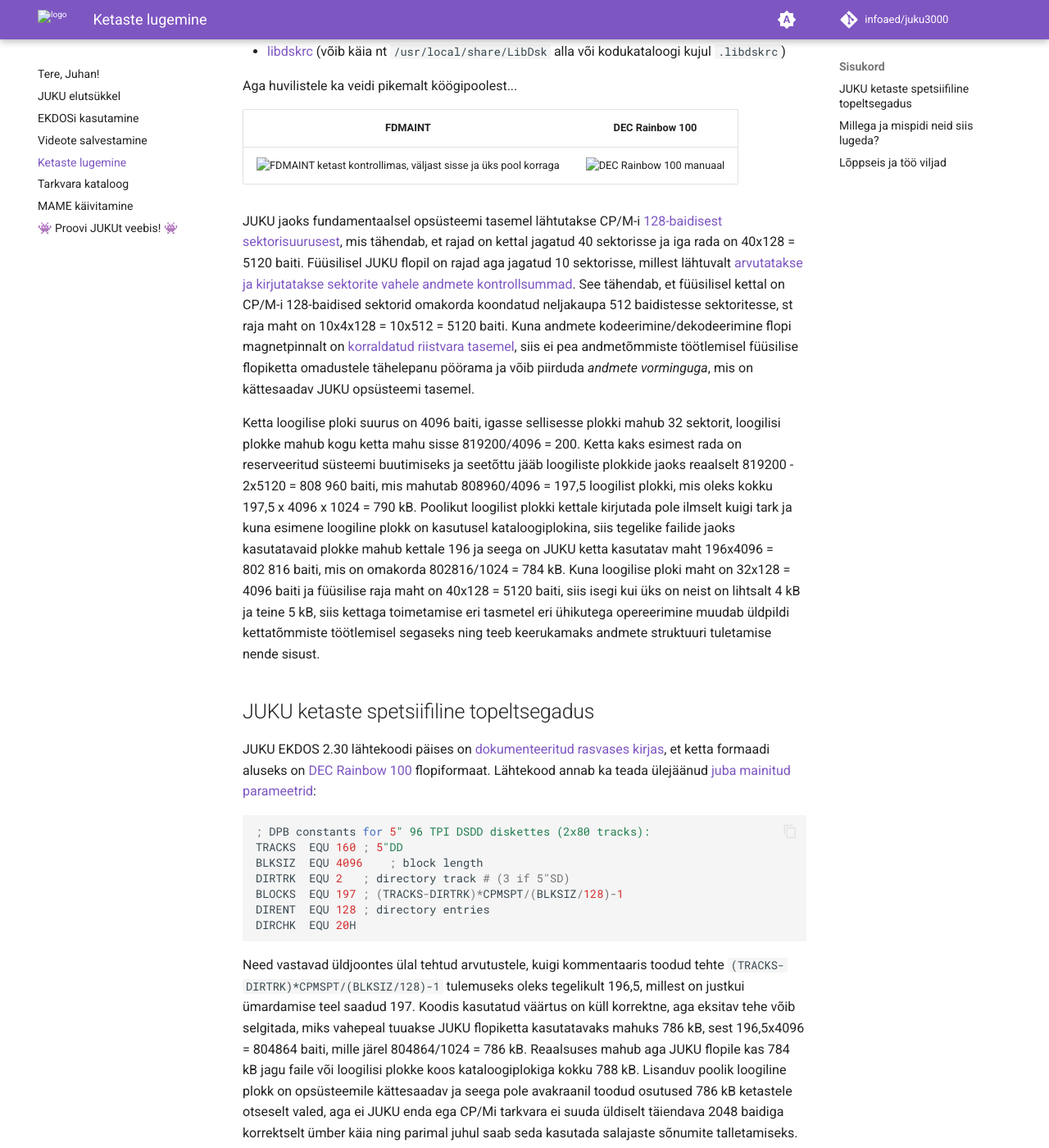
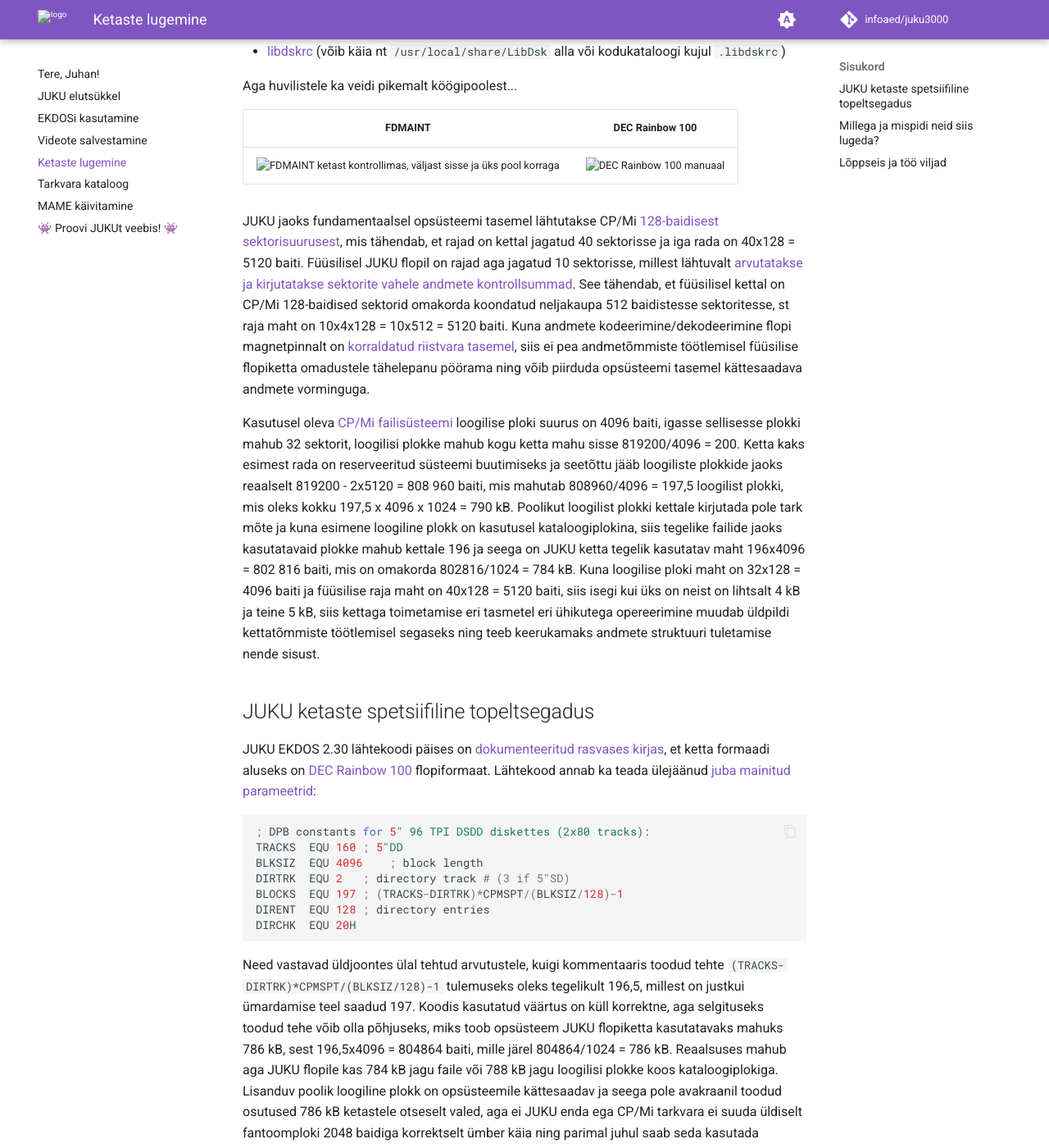
Before and after one commit to infoaed/juku3000, an MkDocs documentation site: the page built from docs/kettad.md, in a window 1280 px wide and 1400 px high, scrolled down 611 px. Shown: the whole window at 82% size. Built offline with MkDocs 1.6.1 and Material for MkDocs 9.7.7, drawn with Linux system fonts in a browser that asks for light colours; comment, search, counter and statistics services are not loaded; some of the changed text lies outside the part shown.

Commit message:
Update kettad.md

````diff
--- a/docs/kettad.md
+++ b/docs/kettad.md
@@ -15,9 +15,9 @@
 :-------------------------:|:-------------------------:
 ![FDMAINT ketast kontrollimas, väljast sisse ja üks pool korraga](/images/disk5.png)  |  ![DEC Rainbow 100 manuaal](/images/rainbow-logo.png)
 
-JUKU jaoks fundamentaalsel opsüsteemi tasemel lähtutakse CP/M-i [128-baidisest sektorisuurusest](https://en.wikipedia.org/wiki/CP/M#Basic_Input_Output_System), mis tähendab, et rajad on kettal jagatud 40 sektorisse ja iga rada on 40x128 = 5120 baiti. Füüsilisel JUKU flopil on rajad aga jagatud 10 sektorisse, millest lähtuvalt [arvutatakse ja kirjutatakse sektorite vahele andmete kontrollsummad](https://en.wikipedia.org/wiki/Modified_frequency_modulation#MFM_coding). See tähendab, et füüsilisel kettal on CP/M-i 128-baidised sektorid omakorda koondatud neljakaupa 512 baidistesse sektoritesse, st raja maht on 10x4x128 = 10x512 = 5120 baiti. Kuna andmete kodeerimine/dekodeerimine flopi magnetpinnalt on [korraldatud riistvara tasemel](https://en.wikipedia.org/wiki/Western_Digital_FD1771), siis ei pea andmetõmmiste töötlemisel füüsilise flopiketta omadustele tähelepanu pöörama ja võib piirduda _andmete vorminguga_, mis on kättesaadav JUKU opsüsteemi tasemel.
+JUKU jaoks fundamentaalsel opsüsteemi tasemel lähtutakse CP/Mi [128-baidisest sektorisuurusest](https://en.wikipedia.org/wiki/CP/M#Basic_Input_Output_System), mis tähendab, et rajad on kettal jagatud 40 sektorisse ja iga rada on 40x128 = 5120 baiti. Füüsilisel JUKU flopil on rajad aga jagatud 10 sektorisse, millest lähtuvalt [arvutatakse ja kirjutatakse sektorite vahele andmete kontrollsummad](https://en.wikipedia.org/wiki/Modified_frequency_modulation#MFM_coding). See tähendab, et füüsilisel kettal on CP/Mi 128-baidised sektorid omakorda koondatud neljakaupa 512 baidistesse sektoritesse, st raja maht on 10x4x128 = 10x512 = 5120 baiti. Kuna andmete kodeerimine/dekodeerimine flopi magnetpinnalt on [korraldatud riistvara tasemel](https://en.wikipedia.org/wiki/Western_Digital_FD1771), siis ei pea andmetõmmiste töötlemisel füüsilise flopiketta omadustele tähelepanu pöörama ning võib piirduda opsüsteemi tasemel kättesaadava andmete vorminguga.
 
-Ketta loogilise ploki suurus on 4096 baiti, igasse sellisesse plokki mahub 32 sektorit, loogilisi plokke mahub kogu ketta mahu sisse 819200/4096 = 200. Ketta kaks esimest rada on reserveeritud süsteemi buutimiseks ja seetõttu jääb loogiliste plokkide jaoks reaalselt 819200 - 2x5120 = 808 960 baiti, mis mahutab 808960/4096 = 197,5 loogilist plokki, mis oleks kokku 197,5 x 4096 x 1024 = 790 kB. Poolikut loogilist plokki kettale kirjutada pole ilmselt kuigi tark ja kuna esimene loogiline plokk on kasutusel kataloogiplokina, siis tegelike failide jaoks kasutatavaid plokke mahub kettale 196 ja seega on JUKU ketta kasutatav maht 196x4096 = 802 816 baiti, mis on omakorda 802816/1024 = 784 kB. Kuna loogilise ploki maht on 32x128 = 4096 baiti ja füüsilise raja maht on 40x128 = 5120 baiti, siis isegi kui üks on neist on lihtsalt 4 kB ja teine 5 kB, siis kettaga toimetamise eri tasmetel eri ühikutega opereerimine muudab üldpildi kettatõmmiste töötlemisel segaseks ning teeb keerukamaks andmete struktuuri tuletamise nende sisust.
+Kasutusel oleva [CP/Mi failisüsteemi](https://en.wikipedia.org/wiki/CP/M#File_system) loogilise ploki suurus on 4096 baiti, igasse sellisesse plokki mahub 32 sektorit, loogilisi plokke mahub kogu ketta mahu sisse 819200/4096 = 200. Ketta kaks esimest rada on reserveeritud süsteemi buutimiseks ja seetõttu jääb loogiliste plokkide jaoks reaalselt 819200 - 2x5120 = 808 960 baiti, mis mahutab 808960/4096 = 197,5 loogilist plokki, mis oleks kokku 197,5 x 4096 x 1024 = 790 kB. Poolikut loogilist plokki kettale kirjutada pole tark mõte ja kuna esimene loogiline plokk on kasutusel kataloogiplokina, siis tegelike failide jaoks kasutatavaid plokke mahub kettale 196 ja seega on JUKU ketta tegelik kasutatav maht 196x4096 = 802 816 baiti, mis on omakorda 802816/1024 = 784 kB. Kuna loogilise ploki maht on 32x128 = 4096 baiti ja füüsilise raja maht on 40x128 = 5120 baiti, siis isegi kui üks on neist on lihtsalt 4 kB ja teine 5 kB, siis kettaga toimetamise eri tasmetel eri ühikutega opereerimine muudab üldpildi kettatõmmiste töötlemisel segaseks ning teeb keerukamaks andmete struktuuri tuletamise nende sisust.
 
 ## JUKU ketaste spetsiifiline topeltsegadus
 
@@ -33,9 +33,9 @@
 DIRCHK	EQU	20H
 ```
 
-Need vastavad üldjoontes ülal tehtud arvutustele, kuigi kommentaaris toodud tehte `(TRACKS-DIRTRK)*CPMSPT/(BLKSIZ/128)-1` tulemuseks oleks tegelikult 196,5, millest on justkui ümardamise teel saadud 197. Koodis kasutatud väärtus on küll korrektne, aga eksitav tehe võib selgitada, miks vahepeal tuuakse JUKU flopiketta kasutatavaks mahuks 786 kB, sest 196,5x4096 = 804864 baiti, mille järel 804864/1024 = 786 kB. Reaalsuses mahub aga JUKU flopile kas 784 kB jagu faile või loogilisi plokke koos kataloogiplokiga kokku 788 kB. Lisanduv poolik loogiline plokk on opsüsteemile kättesaadav ja seega pole avakraanil toodud osutused 786 kB ketastele otseselt valed, aga ei JUKU enda ega CP/Mi tarkvara ei suuda üldiselt täiendava 2048 baidiga korrektselt ümber käia ning parimal juhul saab seda kasutada salajaste sõnumite talletamiseks.
+Need vastavad üldjoontes ülal tehtud arvutustele, kuigi kommentaaris toodud tehte `(TRACKS-DIRTRK)*CPMSPT/(BLKSIZ/128)-1` tulemuseks oleks tegelikult 196,5, millest on justkui ümardamise teel saadud 197. Koodis kasutatud väärtus on küll korrektne, aga selgituseks toodud tehe võib olla põhjuseks, miks toob opsüsteem JUKU flopiketta kasutatavaks mahuks 786 kB, sest 196,5x4096 = 804864 baiti, mille järel 804864/1024 = 786 kB. Reaalsuses mahub aga JUKU flopile kas 784 kB jagu faile või 788 kB jagu loogilisi plokke koos kataloogiplokiga. Lisanduv poolik loogiline plokk on opsüsteemile kättesaadav ja seega pole avakraanil toodud osutused 786 kB ketastele otseselt valed, aga ei JUKU enda ega CP/Mi tarkvara ei suuda üldiselt fantoomploki 2048 baidiga korrektselt ümber käia ning parimal juhul saab seda kasutada salajaste sõnumite talletamiseks.
 
-Kuna JUKU flopid ei ole andmete keerulise struktuuri tõttu loetavad tavapäraste CP/M-i kettatõmmiste töötlemise tööriistade jaoks, siis tasub panna tähele, et juba DEC Rainbow 100 on [ajalooliselt tunnustatud peavalu](https://en.wikipedia.org/wiki/Rainbow_100#Problems), sest selle paisktabel ei ühildunud teiste tootjate standarditega. JUKU kasutab/viitab Rainbow kettaformaati ilmselt pigem juhuslikel põhjustel või kuna selle kettalugeja ühendas kaks ühepoolset kettalugejat ning sobis seega teatud määral koodidoonoriks -- igatahes JUKU paisktabel tundub peale vaadates veel omal moel eksootiline ja on [samuti leitav lähtekoodist](https://github.com/infoaed/juku3000/blob/master/src/EKDOS30.ASM#L80-L93):
+Kuna JUKU flopid ei ole andmete keerulise struktuuri tõttu loetavad tavapäraste CP/Mi andmetõmmiste töötlemise tööriistade jaoks, siis tasub panna tähele, et juba DEC Rainbow 100 on [ajalooliselt tunnustatud peavalu](https://en.wikipedia.org/wiki/Rainbow_100#Problems), sest selle paisktabel ei ühildunud teiste tootjate standarditega. JUKU kasutab/viitab Rainbow kettaformaati ilmselt pigem juhuslikel põhjustel või kuna selle kettalugeja ühendas kaks ühepoolset kettalugejat ning sobis seega teatud määral koodidoonoriks -- igatahes JUKU paisktabel tundub peale vaadates veel omal moel eksootiline ja on [samuti leitav lähtekoodist](https://github.com/infoaed/juku3000/blob/master/src/EKDOS30.ASM#L80-L93):
 
 ```
 ; *** Sector translate vectors, two 40 byte areas ***
@@ -53,19 +53,19 @@
 	DB	29,30,31,32,37,38,39,40
 ```
 
-Kui lähemalt vaadata, siis on näha, et selline paisktabel ehk _skew table_ koosneb tegelikult neljastest plokkidest nagu `1,2,3,4` või `33,34,35,36` ja tabeli lihtsustatud väljendus oleks õigupoolest `1,3,5,7,9,2,4,6,8,10`. Selline oleks paisktabel, kui see määratleda lähtuvalt JUKU flopide 4x128 = 512-baidistest [füüsilistest sektoritest](https://cowlark.com/fluxengine/doc/disk-juku.html). Algne paisktabel väljendab aga sisuliselt seda, et sektoreid loetakse üle ühe nii, et neli paarituarvulise järjekorranumbriga ja siis sama ala kohta neli paarisarvulise järjekorranumbriga 128-baidist CP/M-i sektorit. Sellist järjest lugemise vältimist oli omal ajal väidetavalt vaja, et arvutid kettalt tulevaid andmeid [ikka töödelda jõuaks](https://www.autometer.de/unix4fun/z80pack/cpm2/ch6.htm#Section_6.6) ja puhvrid ei hakkaks üle ajama:
+Kui lähemalt vaadata, siis on näha, et selline paisktabel ehk _skew table_ koosneb tegelikult neljastest plokkidest nagu `1,2,3,4` või `33,34,35,36` ja tabeli lihtsustatud väljendus oleks õigupoolest `1,3,5,7,9,2,4,6,8,10`. Selline oleks paisktabel, kui see määratleda lähtuvalt JUKU flopide 4x128 = 512-baidistest [füüsilistest sektoritest](https://cowlark.com/fluxengine/doc/disk-juku.html). Algne paisktabel väljendab aga sisuliselt seda, et sektoreid loetakse üle ühe nii, et neli paarituarvulise järjekorranumbriga ja siis sama ala kohta neli paarisarvulise järjekorranumbriga 128-baidist CP/Mi sektorit. Sellist järjest lugemise vältimist oli omal ajal väidetavalt vaja, et arvutid kettalt tulevaid andmeid [ikka töödelda jõuaks](https://www.autometer.de/unix4fun/z80pack/cpm2/ch6.htm#Section_6.6) ja puhvrid ei hakkaks üle ajama:
 
 > "Standard CP/M systems are shipped with a skew factor of 6, where six physical sectors are skipped between each logical read operation. This skew factor allows enough time between sectors for most programs to load their buffers without missing the next sector. In particular computer systems that use fast processors, memory, and disk subsystems, the skew factor might be changed to improve overall response."
 
-Ilmselgelt on tänapäeva mõistes tegu tarbetu abinõuga ning seetõttu ei tee me midagi halba, kui paisktabelit lihtsustame. Küll aga ei piisa, kui söödame lihtsustatud või lihtsustamata paisktabeli [cmptoolsile](https://www.mankier.com/5/diskdefs), sest kuigi ketta algus loetakse enam-vähem, siis esimestest failidest edasi läheb kõik juba parajaks segapudruks.
+Ilmselgelt on tänapäeva mõistes tegu tarbetu abinõuga ning seetõttu ei tee me midagi halba, kui paisktabelit lihtsustame. Küll aga ei piisa, kui söödame oma lihtsustatud või lihtsustamata paisktabeli [cmptoolsile](https://www.mankier.com/5/diskdefs), sest kuigi ketta algus loetakse enam-vähem, siis esimestest failidest edasi läheb kõik juba parajaks segapudruks.
 
-Kui seda putru aga lähemalt vaadelda, selgub et JUKU kettaformaadil veel teine standardist hälbiv iseärasus, mis ei seostu üldse paisktabelitega ja muudab kettad tavalisi CP/M-i kettalid lugevatele tööriistadele arusaamatuks. Nimelt kirjutatakse JUKU ketta ühe poole rajad täis ja siis minnakse teise poole radu kirjutama uuesti algusest, st ketta teisest servast. [Tavapärane on kirjutada radu](https://www.mankier.com/5/libdskrc) kordamööda ühele ja teisele poolele või hakata rajanumbritega ühte kettaserva jõudes nendega teiselt poolelt tagasi tulema. Seega on JUKU ketastel tavapäraste ketaste suhtes segadus kahes mõttes, esiteks paisktabeli tõttu ja teiseks radade paigutuse tõttu kettal. Ette rutates võib ütelda, et algselt keerukana tundunud paisktabel osutub radade segaduse lahendamise järel õigupoolest täiesti standardseks.
+Kui seda putru aga lähemalt vaadelda, selgub et JUKU kettaformaadil veel teine standardist hälbiv iseärasus, mis ei seostu üldse paisktabelitega ja muudab kettad tavalisi CP/Mi kettalid lugevatele tööriistadele arusaamatuks. Nimelt kirjutatakse JUKU ketta ühe poole rajad täis ja siis minnakse teise poole radu kirjutama uuesti algusest, st ketta teisest servast. [Tavapärane on kirjutada radu](https://www.mankier.com/5/libdskrc) kordamööda ühele ja teisele poolele või hakata rajanumbritega ühte kettaserva jõudes nendega teiselt poolelt tagasi tulema. Seega on JUKU flopidel tavapäraste ketaste suhtes segadus kahes mõttes, esiteks paisktabeli tõttu ja teiseks radade paigutuse tõttu kettal. Ette rutates võib ütelda, et algse hüpoteesi kohaselt kurja juureks oletatud paisktabel osutub radade segaduse lahendamise järel õigupoolest täiesti standardseks.
 
 ## Millega ja mispidi neid siis lugeda?
 
 Tegelikult [cpmtools](http://www.moria.de/~michael/cpmtools/) koos [libdsk](https://www.seasip.info/Unix/LibDsk/) kettaseadetega loeb JUKU diskid edukalt välja. Mõlemad on olemas kõigile viisakatele tänapäeva opsüsteemidele, aga peab veenduma, kas cpmtoolsi seadetes ehk ülal viidatud `diskdef` failis saab viidata libdski seadetes määratletud `.libdskrc` kirjetele. Sisuliselt on vaja teha kahte asja:
 
-1. Tuleb `.libdiskrc` failis määratleda kettatõmmis kui kahe lugemispeaga loetav, st parameeter `heads = 2` ja silindrite arvuks määrata ühe poole radade arv `cylinders = 80`. Kettapooltele kirjutatavate radade järjekorra kohta peab ütlema, et neid kirjutatakse ketta väljast sissepoole liikudes samas suunas ja kui üks pool saab täis, siis jätkatakse teise poolega uuesti väljast sissepoole ehk parameeter `sides = outout`. Kettatõmmise tüübi nimeks määrame JUKU ehk paneme pealkirjaks `[juku]`.
+1. Tuleb `.libdiskrc` failis määratleda kettatõmmis kui kahe lugemispeaga loetav, st parameeter `heads = 2` ja silindrite arvuks määrata ühe poole radade arv `cylinders = 80`. Kettapooltele kirjutatavate radade järjekorra kohta peab ütlema, et neid kirjutatakse ketta väljast sissepoole liikudes järjest ning kui üks pool saab täis, siis jätkatakse teise poolega uuesti väljast sissepoole ehk parameeter `sides = outout`. Kettatõmmise tüübi nimeks määrame JUKU ehk paneme pealkirjaks `[juku]`.
 
 2. Tuleb cpmtoolsi `diskdefs` failis määratleda sobiv radade ja sektorite arv, määratleda eriotstarbelised rajad nagu süsteemile määratud kaks rada parameetriga `boottrk 2` ja failide asukohti kettal kirjeldav rada parameetriga `maxdir 128`. Ütlasi tuleb `diskdefs` failis osutada, et kasutataks libdsk geomeetriat kettapoolte lugemiseks ning seda teeb parameeter `libdsk:format juku`. Siin tuleb nüüd määratleda ka paisktabel ja seda on võimalik määratleda EKDOSi lähtekoodi viisil või lihtsustada nii, nagu ülal osutasin.
 
@@ -105,7 +105,7 @@
 end
 ```
 
-Kui lihtsustame aga paisktabeli ja ühendame CP/M-i 128-baidised sektorid neljakaupa üheks 512-baidiseks füüsiliseks sektoriks, siis peaks sobima vastavalt:
+Kui lihtsustame aga paisktabeli ja ühendame CP/Mi 128-baidised sektorid neljakaupa üheks 512-baidiseks füüsiliseks sektoriks, siis peaks sobima vastavalt:
 
 ```
 [juku]
@@ -136,7 +136,7 @@
 end
 ```
 
-Teoreetiliselt võiks `libdsk` formaati ka ignoreerida, aga siis tuleks kirjeldada kõik sektorid ja nende plokid ühel rajal ning paisktabelis ära tuua need kõigi sektorite kohta, mis teeks tabeli umbes 160x10x4 ≈ 6 kB pikkuseks -- mis ei ole küll tänapeäva mõistes päris maailmalõpp, aga cpmtools ei pruugi vaikimisi nii pikka tabelit seedida. Teine võimalus on, et doonoriks sobib mõni _acorn_ libdsk formaat, mis on üks väheseid, milles `outout` lugemisviis kasutusel olla olnud (vt ["used by some Acorn formats [and JUKU]"](https://www.mankier.com/5/libdskrc#Parameters)).
+Kuna cpmtoolski kõik versioonid libdski kõigi versioonidega praktikas ei ühildu, siis pole välistatud ka `libdsk` geomeetria ignoreerimine, aga sel juhul tuleks kirjeldada kõik sektorid ja plokid ühel rajal ning paisktabelis ära tuua need kõigi sektorite kohta. Selline häkk teeks tabeli umbes 160x10x4 ≈ 6 kB pikkuseks, mis ei ole küll tänapeäva mõistes päris maailmalõpp, aga cpmtools ei pruugi vaikimisi nii pikka tabelit seedida. Libdski seadistamisel võiks doonoriks sobida ka mõne _acorn_ flopi geomeetria, mis on üks väheseid, milles `outout` lugemisviis kasutusel olla olnud (vt ["used by some Acorn formats [and JUKU]"](https://www.mankier.com/5/libdskrc#Parameters)). Lõppeks võib lihtsaim viis Gordioni sõlme raiumiseks olla, kui teha elementaarsed muudatused otse cpmtoolsi lähtekoodi ja kompileerida see ise.
 
 ## Lõppseis ja töö viljad
 
@@ -162,10 +162,10 @@
 export CPMTOOLSFMT
 ```
 
-Toetatud kettatüüpide ja -vormingute nimekirju _libdsk_ poolel näitavad `dskutil -types` ja `dskutil -formats`, _cpmtools_ lubatud formaatide nimekirja ei paista väljastavat ja nendega tuleb tutvuda `diskdefs` seadistusfaili tasemel. Õigupoolest on JUKU ketaste lugemiseks täiendavate _libdsk_ vahenditeta vaja _cmptoolsi_ lähtekoodi täiendada vaid ühe reaga kahes funktsioons, mis juhendaks neid otsima radu kettatõmmisel õigest kohast ja sellise täiendusega [CpmtoolsGUI](http://star.gmobb.jp/koji/cgi/wiki.cgi?page=CpmtoolsGUI) JUKU versiooni leiab [siit](http://infoaed.ee/juku/CpmtoolsGUI_JUKU.zip).
+Toetatud kettatüüpide ja -vormingute nimekirju _libdsk_ poolel näitavad `dskutil -types` ja `dskutil -formats`, _cpmtools_ lubatud formaatide nimekirja ei paista väljastavat ja nendega tuleb tutvuda `diskdefs` seadistusfaili tasemel. Õigupoolest on JUKU ketaste lugemiseks täiendavate _libdsk_ vahenditeta vaja _cmptoolsi_ lähtekoodi täiendada vaid ühe reaga kahes funktsioons, mis juhendaks neid otsima radu kettatõmmisel õigest kohast ja sellise täiendusega [CpmtoolsGUI](http://star.gmobb.jp/koji/cgi/wiki.cgi?page=CpmtoolsGUI) eksperimentaalse JUKU versiooni leiab [siit](http://infoaed.ee/juku/CpmtoolsGUI_JUKU.zip).
 
-Alates [2025. aasta juulist](https://github.com/davidgiven/fluxengine/pull/796) suudab ilma lisapingutusteta töödelda JUKU kettaid ka [Fluxengine'i arendusversioon](https://github.com/davidgiven/fluxengine/releases/tag/dev).
+Alates [2025. aasta juulist](https://github.com/davidgiven/fluxengine/pull/796) suudab aga lisapingutusteta töödelda JUKU kettaid ka [Fluxengine'i arendusversioon](https://github.com/davidgiven/fluxengine/releases/tag/dev).
 
-On küll mõnevõrra tüütu kaevuda ajalooliste kettaformaatide iseärasustesse, kuid mõningase pusimise ja loomkatsete tulemusel saab ka maailma kõige unikaalsema CP/M kettaformaadi loetud. JUKU tunnustuseks võib ütelda, et tõenäoliselt pole kunagi eksisteerinud ühtegi teist arvutisüsteemi, mis oleks ilma pusserdamiseta JUKU kettaid suutnud lugeda -- seega kaksteist punkti ja ugrikrüpto eriauhind teadurile, kes selle vormingu välja mõtles!
+On küll mõnevõrra tüütu kaevuda ajalooliste kettaformaatide iseärasustesse, kuid mõningase pusimise ja loomkatsete tulemusel saab ka maailma kõige unikaalsema CP/Mi kettaformaadi loetud. JUKU tunnustuseks võib ütelda, et tõenäoliselt pole kunagi eksisteerinud ühtegi teist arvutisüsteemi, mis oleks ilma pusserdamiseta JUKU kettaid suutnud lugeda -- seega kaksteist punkti ja ugrikrüpto eriauhind teadurile, kes selle vormingu välja mõtles!
 
 P. S. Füüsilistest ketastest tõmmiste tegemine on ka huvitav, aga eraldi kirjatükki vääriv teema.
````
Also changed, not shown: other parts of docs/kettad.md (+2 -2 lines).
